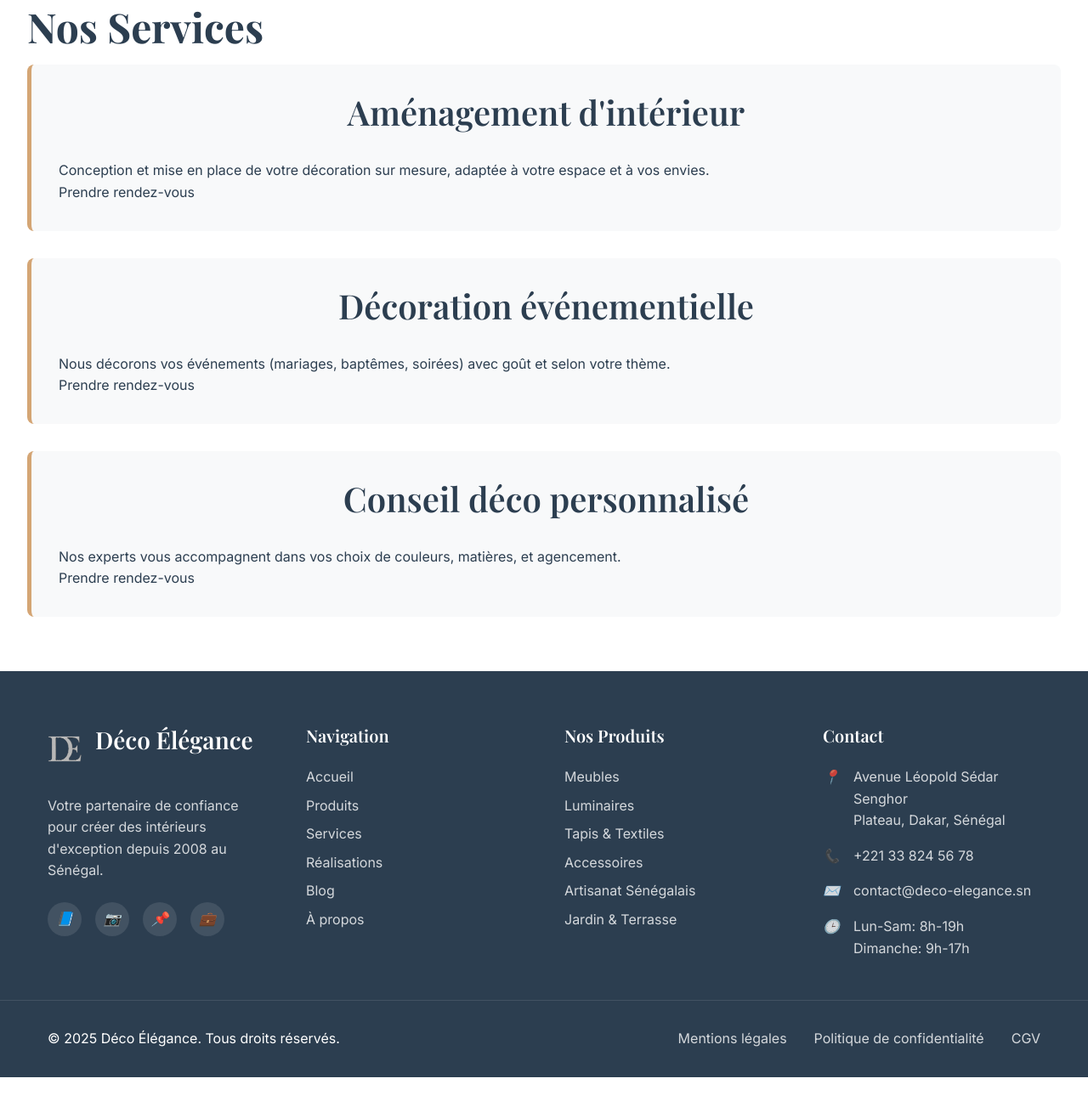
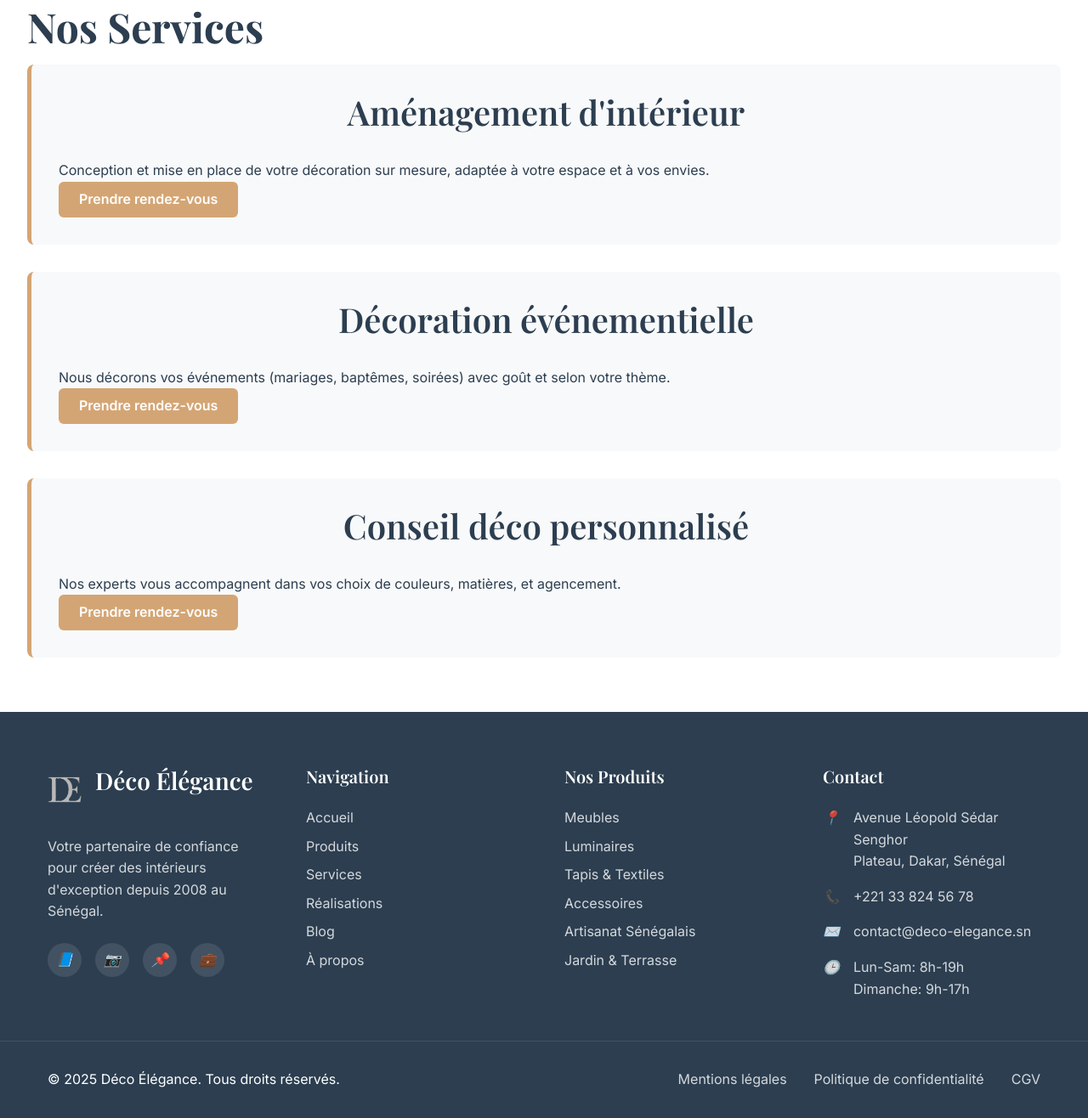
Before and after one commit to marocainperdu/Projet-Programmation-WEB-DIC1, a PHP site: page /services.php in a window 1280 px wide. Shown: the part 178-1494 px from the top of the page at 85% size. Before the commit the page ends 1446 px from the top, so only its background shows below. Run offline with PHP 8.4, Linux system fonts and the light colour scheme.

Commit message:
Update style.css

```diff
--- a/style.css
+++ b/style.css
@@ -816,3 +816,20 @@ button:hover {
   border-left: 5px solid #d4a574;
   border-radius: 8px;
 }
+.btn {
+  display: inline-block;
+  background-color: var(--secondary-color);
+  color: var(--text-white);
+  padding: 0.5rem 1.5rem;
+  border-radius: 6px;
+  font-weight: 600;
+  text-align: center;
+  cursor: pointer;
+  transition: background-color 0.3s ease;
+  text-decoration: none; /* pour que ça ne ressemble pas à un lien classique */
+}
+
+.btn:hover {
+  background-color: var(--accent-color);
+  color: var(--text-white);
+}
```
